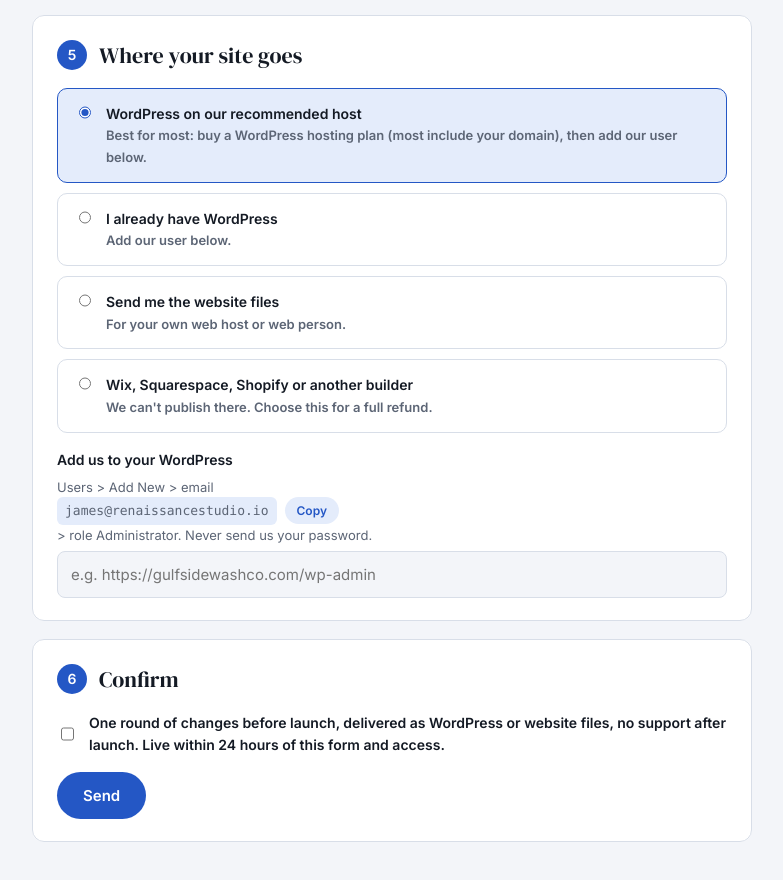
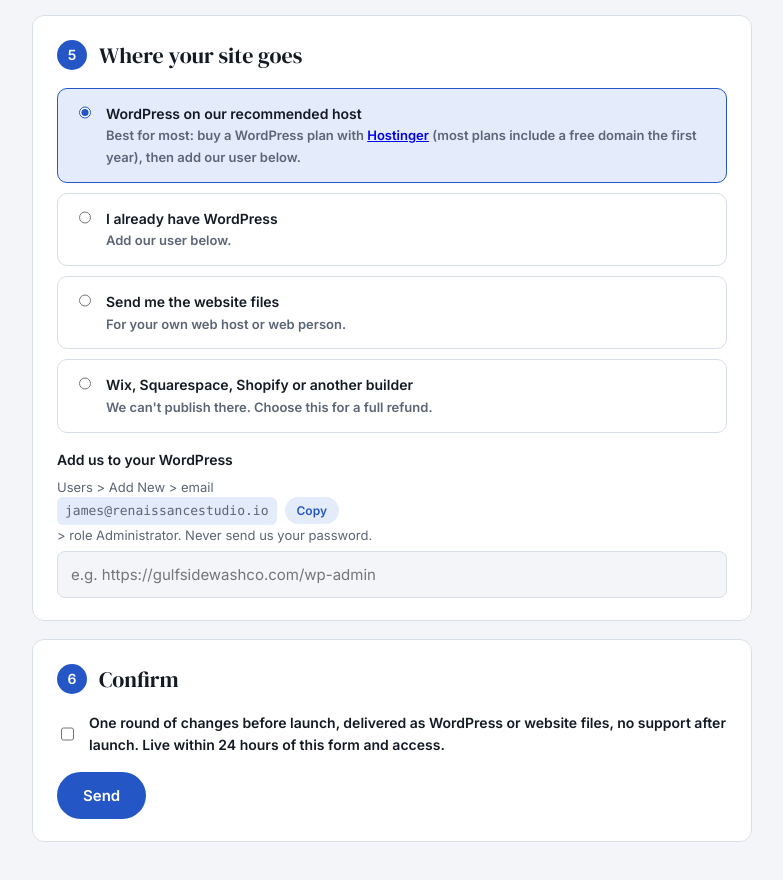
Before and after one commit to ido-renaissance/renaissancestudio.io, a plain HTML site: page start/index.html in a window 1280 px wide. Shown: the part 1792-2672 px from the top of the page, without its empty margins (248-1031 px from the left). Drawn offline with Linux system fonts and the light colour scheme.

Commit message:
Intake form: recommend Hostinger (Ido 11-19)

```diff
--- a/start/index.html
+++ b/start/index.html
@@ -123,7 +123,7 @@ button:disabled{opacity:.6;cursor:default}
     <fieldset>
       <legend><span class="n">5</span>Where your site goes</legend>
       <div class="choices">
-        <label class="choice"><input type="radio" name="where" id="w1" value="wp_new" checked><div><b>WordPress on our recommended host</b><span>Best for most: buy a WordPress hosting plan (most include your domain), then add our user below.</span></div></label>
+        <label class="choice"><input type="radio" name="where" id="w1" value="wp_new" checked><div><b>WordPress on our recommended host</b><span>Best for most: buy a WordPress plan with <a href="https://www.hostinger.com/wordpress-hosting" target="_blank" rel="noopener">Hostinger</a> (most plans include a free domain the first year), then add our user below.</span></div></label>
         <label class="choice"><input type="radio" name="where" id="w2" value="wp_existing"><div><b>I already have WordPress</b><span>Add our user below.</span></div></label>
         <label class="choice"><input type="radio" name="where" id="w3" value="files"><div><b>Send me the website files</b><span>For your own web host or web person.</span></div></label>
         <label class="choice"><input type="radio" name="where" id="w4" value="builder"><div><b>Wix, Squarespace, Shopify or another builder</b><span>We can't publish there. Choose this for a full refund.</span></div></label>
```
